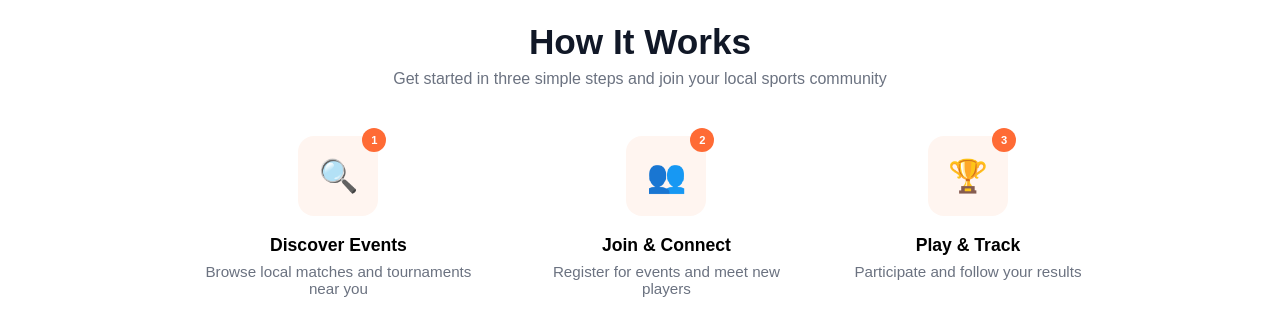
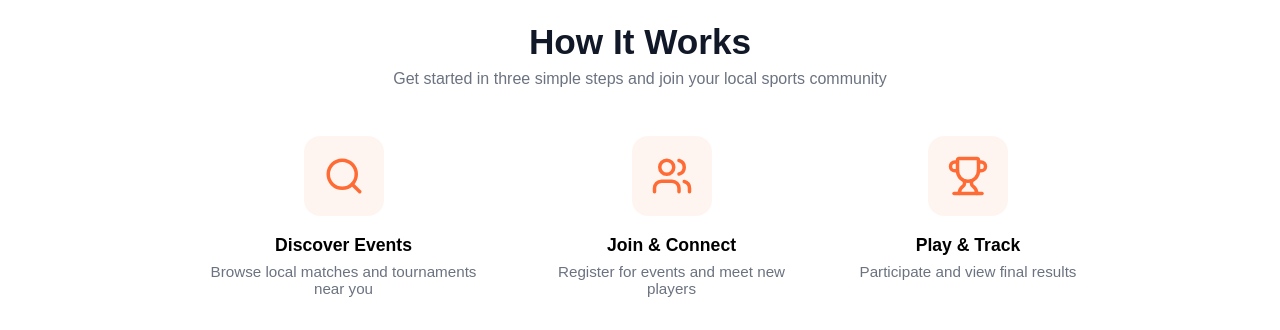
Before and after one commit to buricena/SportSpot, a Next.js app in the folder sportspot/: page / in a window 1280 px wide. Shown: the part 860-1190 px from the top of the page. Built offline with nearby package versions, Linux system fonts and the light colour scheme; no server answers; the database is empty.

Commit message:
changed icon

```diff
--- a/sportspot/app/page.tsx
+++ b/sportspot/app/page.tsx
@@ -5,6 +5,8 @@ import { LandPlot } from "lucide-react";
 import MapSection, { Event } from "./components/MapSection";
 import { useState } from "react";
 import Link from "next/link";
+import { Search, Users, Trophy } from "lucide-react";
+
 
 
 export default function HomePage() {
@@ -35,21 +37,33 @@ export default function HomePage() {
 
         <div className="steps">
   <div className="step">
-            <div className="step-icon">🔍<span className="step-number">1</span></div>
+    <div className="step-icon">
+      <Search size={42} />  {/* Lucide ikona */}
+      {/* <span className="step-number">1</span> */}
+    </div>
     <h3>Discover Events</h3>
     <p>Browse local matches and tournaments near you</p>
   </div>
+
   <div className="step">
-            <div className="step-icon">👥<span className="step-number">2</span></div>
+    <div className="step-icon">
+      <Users size={42} />
+      {/* <span className="step-number">2</span> */}
+    </div>
     <h3>Join & Connect</h3>
     <p>Register for events and meet new players</p>
   </div>
+
   <div className="step">
-            <div className="step-icon">🏆<span className="step-number">3</span></div>
+    <div className="step-icon">
+      <Trophy size={42} />
+      {/* <span className="step-number">3</span> */}
+    </div>
     <h3>Play & Track</h3>
-            <p>Participate and follow your results</p>
+    <p>Participate and view final results</p>
   </div>
 </div>
+
       </section>
 
       {/* EVENTS AROUND YOU */}
```
Lines whose indentation alone changed are shown as unchanged.
